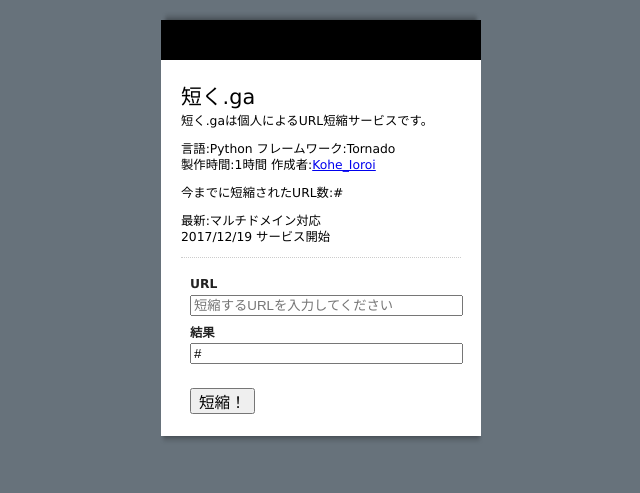
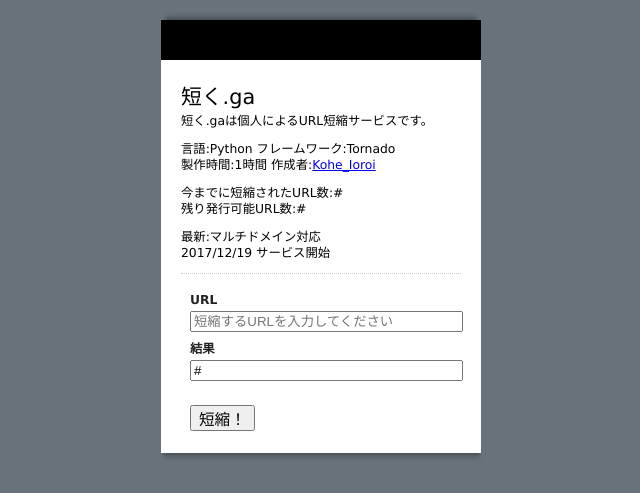
Before and after one commit to kouhei-ioroi/mizikaku, a Python web app: template templates/form.html in a window 1280 px wide. Shown: the top 493 px of the page, without its empty margins (319-959 px from the left). Run offline with Jinja, Linux system fonts and the light colour scheme; the template is opened without the code that fills it: most values are stand-ins (such as "Sample title", 1, 10 or a date in 2020).

Commit message:
世界一無駄なアップデート(残りURL残数)
おそらく意味は無いでしょう。

```diff
--- a/server.py
+++ b/server.py
@@ -25,17 +25,17 @@ class Application(tornado.web.Application):
 
 class MainHandler(tornado.web.RequestHandler):
     def get(self):
-        self.render("form.html",url_list_math=len(url_list),url_short="短縮結果が返されます。")
+        self.render("form.html",url_list_math=len(url_list),last_url_list_math=218340105584896-len(url_list),url_short="短縮結果が返されます。")
     def post(self):
         url = self.get_argument("element_1")
         if url in url_list.values():
             url_list_key = list(url_list.keys())[list(url_list.values()).index(url)]
-            self.render("form.html",url_list_math=len(url_list),url_short="https://mzkk.ga/"+url_list_key)
+            self.render("form.html",url_list_math=len(url_list),last_url_list_math=218340105584896-len(url_list),url_short="https://mzkk.ga/"+url_list_key)
         else:
             url_list_key = ''.join([random.choice(string.ascii_letters + string.digits) for i in range(8)])
             url_list[url_list_key]=url
             json.dump(url_list,open("urllist.json" , "w"))
-            self.render("form.html",url_list_math=len(url_list),url_short="https://mzkk.ga/"+url_list_key)
+            self.render("form.html",url_list_math=len(url_list),last_url_list_math=218340105584896-len(url_list),url_short="https://mzkk.ga/"+url_list_key)
 class DirectShortServiceHandler(tornado.web.RequestHandler):
         def get(self):
             key = self.request.path[1:]
--- a/templates/form.html
+++ b/templates/form.html
@@ -30,7 +30,8 @@
 			<h2>短く.ga</h2>
 			<p>短く.gaは個人によるURL短縮サービスです。</p>
 			<p>言語:Python フレームワーク:Tornado <br>製作時間:1時間 作成者:<a href="https://mzkk.ga/Ssqi6TTR" target="_blank">Kohe_Ioroi</a></p>
-			<p>今までに短縮されたURL数:{{ url_list_math }}</p>
+			<p>今までに短縮されたURL数:{{ url_list_math }}
+			<br>残り発行可能URL数:{{ last_url_list_math }}</p>
 			<p>最新:マルチドメイン対応<br>2017/12/19 サービス開始</p>
 		</div>
 			<ul >
```
